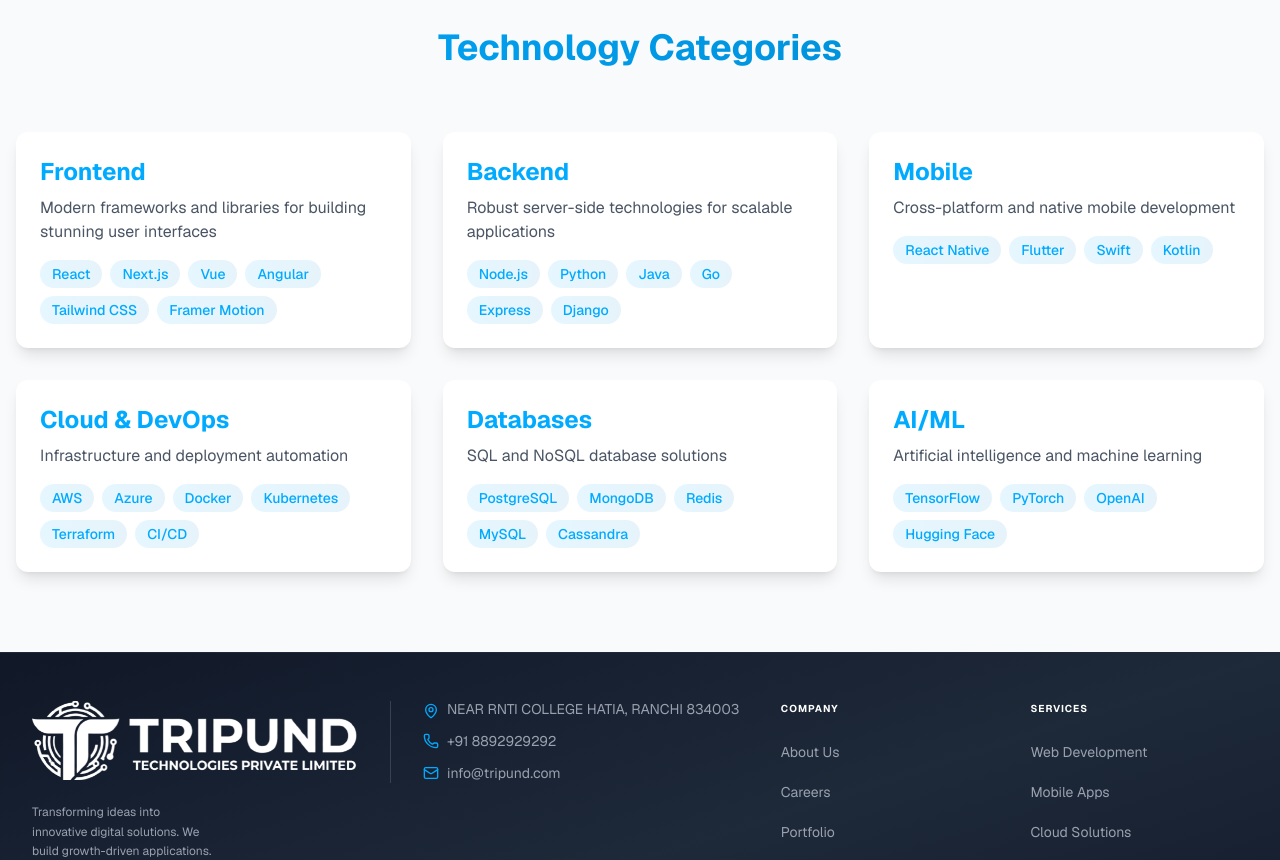
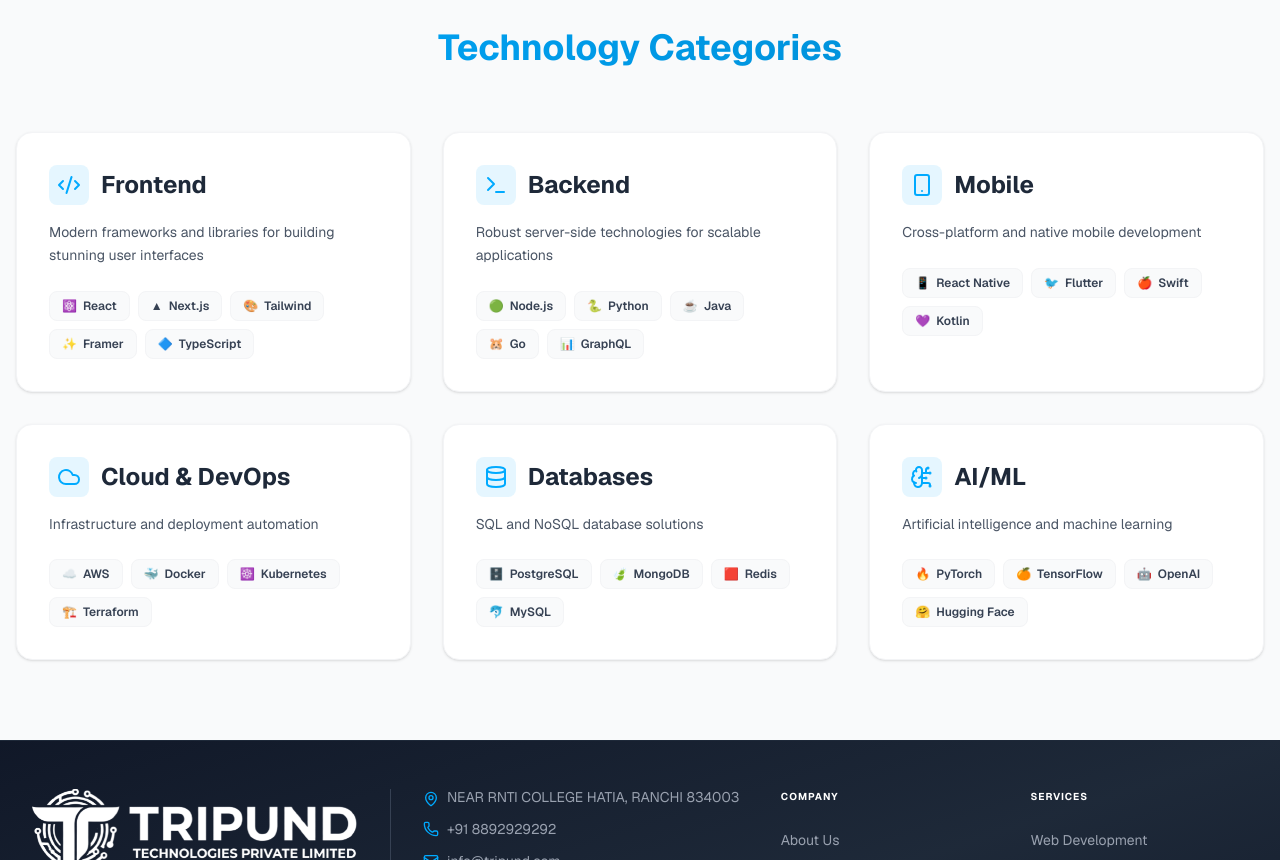
Before and after one commit to chandanone/software-company-portfolio, a Next.js app: page /technologies in a window 1280 px wide. Shown: the part 920-1780 px from the top of the page. Built offline with nearby package versions, Linux system fonts and the light colour scheme.

Commit message:
feat: Add new Technologies page displaying the tech stack with categories and animated elements.

```diff
--- a/src/app/technologies/page.tsx
+++ b/src/app/technologies/page.tsx
@@ -2,6 +2,10 @@
 
 import { motion } from "framer-motion";
 import { FloatingDock } from "@/components/aceternity/floating-dock";
+// Optional: Import icons from lucide-react or similar if you prefer SVGs over emojis
+import {
+    Code2, Terminal, Smartphone, Cloud, Database, BrainCircuit
+} from "lucide-react";
 
 const technologies = [
     { icon: "⚛️", label: "React" },
@@ -25,33 +29,71 @@ const technologies = [
 const categories = [
     {
         title: "Frontend",
+        icon: <Code2 className="w-6 h-6" />,
         description: "Modern frameworks and libraries for building stunning user interfaces",
-        techs: ["React", "Next.js", "Vue", "Angular", "Tailwind CSS", "Framer Motion"],
+        techs: [
+            { name: "React", icon: "⚛️" },
+            { name: "Next.js", icon: "▲" },
+            { name: "Tailwind", icon: "🎨" },
+            { name: "Framer", icon: "✨" },
+            { name: "TypeScript", icon: "🔷" }
+        ],
     },
     {
         title: "Backend",
+        icon: <Terminal className="w-6 h-6" />,
         description: "Robust server-side technologies for scalable applications",
-        techs: ["Node.js", "Python", "Java", "Go", "Express", "Django"],
+        techs: [
+            { name: "Node.js", icon: "🟢" },
+            { name: "Python", icon: "🐍" },
+            { name: "Java", icon: "☕" },
+            { name: "Go", icon: "🐹" },
+            { name: "GraphQL", icon: "📊" }
+        ],
     },
     {
         title: "Mobile",
+        icon: <Smartphone className="w-6 h-6" />,
         description: "Cross-platform and native mobile development",
-        techs: ["React Native", "Flutter", "Swift", "Kotlin"],
+        techs: [
+            { name: "React Native", icon: "📱" },
+            { name: "Flutter", icon: "🐦" },
+            { name: "Swift", icon: "🍎" },
+            { name: "Kotlin", icon: "💜" }
+        ],
     },
     {
         title: "Cloud & DevOps",
+        icon: <Cloud className="w-6 h-6" />,
         description: "Infrastructure and deployment automation",
-        techs: ["AWS", "Azure", "Docker", "Kubernetes", "Terraform", "CI/CD"],
+        techs: [
+            { name: "AWS", icon: "☁️" },
+            { name: "Docker", icon: "🐳" },
+            { name: "Kubernetes", icon: "☸️" },
+            { name: "Terraform", icon: "🏗️" }
+        ],
     },
     {
         title: "Databases",
+        icon: <Database className="w-6 h-6" />,
         description: "SQL and NoSQL database solutions",
-        techs: ["PostgreSQL", "MongoDB", "Redis", "MySQL", "Cassandra"],
+        techs: [
+            { name: "PostgreSQL", icon: "🗄️" },
+            { name: "MongoDB", icon: "🍃" },
+            { name: "Redis", icon: "🟥" },
+            { name: "MySQL", icon: "🐬" }
+        ],
     },
     {
         title: "AI/ML",
+        icon: <BrainCircuit className="w-6 h-6" />,
         description: "Artificial intelligence and machine learning",
-        techs: ["TensorFlow", "PyTorch", "OpenAI", "Hugging Face"],
+        techs: [
+            { name: "PyTorch", icon: "🔥" },
+            { name: "TensorFlow", icon: "🍊" },
+            { name: "OpenAI", icon: "🤖" },
+            { name: "Hugging Face", icon: "🤗" }
+        ],
     },
 ];
 
@@ -77,7 +119,7 @@ export default function TechnologiesPage() {
             </section>
 
             {/* Floating Icon Cloud */}
-            <section className="py-20 px-4 bg-white">
+            <section className="py-20 px-4 bg-white overflow-hidden">
                 <div className="max-w-7xl mx-auto">
                     <motion.h2
                         initial={{ opacity: 0, y: 20 }}
@@ -112,19 +154,27 @@ export default function TechnologiesPage() {
                                 whileInView={{ opacity: 1, y: 0 }}
                                 viewport={{ once: true }}
                                 transition={{ duration: 0.6, delay: index * 0.1 }}
-                                className="bg-white p-6 rounded-xl shadow-lg hover:shadow-xl transition-all hover:-translate-y-2"
+                                className="bg-white p-8 rounded-2xl shadow-sm border border-gray-100 hover:shadow-xl transition-all hover:-translate-y-2 group"
                             >
-                                <h3 className="text-2xl font-bold mb-2 text-[#00aaff]">
-                                    {category.title}
-                                </h3>
-                                <p className="text-gray-600 mb-4">{category.description}</p>
+                                <div className="flex items-center gap-3 mb-4">
+                                    <div className="p-2 bg-[#00aaff]/10 text-[#00aaff] rounded-lg group-hover:bg-[#00aaff] group-hover:text-white transition-colors">
+                                        {category.icon}
+                                    </div>
+                                    <h3 className="text-2xl font-bold text-gray-800">
+                                        {category.title}
+                                    </h3>
+                                </div>
+                                <p className="text-gray-600 mb-6 text-sm leading-relaxed">
+                                    {category.description}
+                                </p>
                                 <div className="flex flex-wrap gap-2">
                                     {category.techs.map((tech) => (
                                         <span
-                                            key={tech}
-                                            className="px-3 py-1 bg-gradient-to-r from-[#00aaff]/10 to-[#0088cc]/10 text-[#00aaff] rounded-full text-sm font-medium"
+                                            key={tech.name}
+                                            className="inline-flex items-center gap-1.5 px-3 py-1.5 bg-gray-50 text-gray-700 border border-gray-100 rounded-lg text-xs font-semibold hover:bg-white hover:border-[#00aaff]/30 transition-colors"
                                         >
-                                            {tech}
+                                            <span>{tech.icon}</span>
+                                            {tech.name}
                                         </span>
                                     ))}
                                 </div>
```
